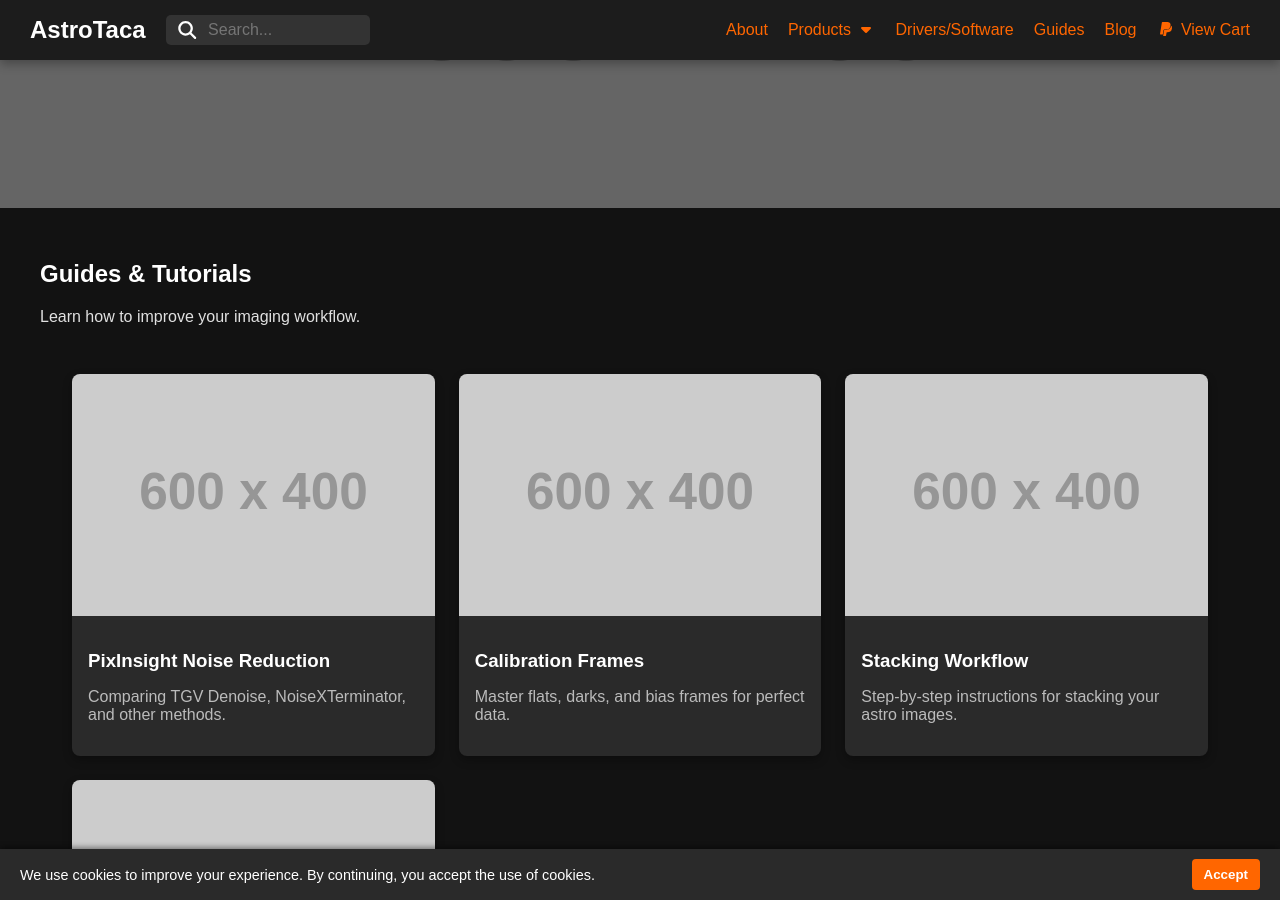
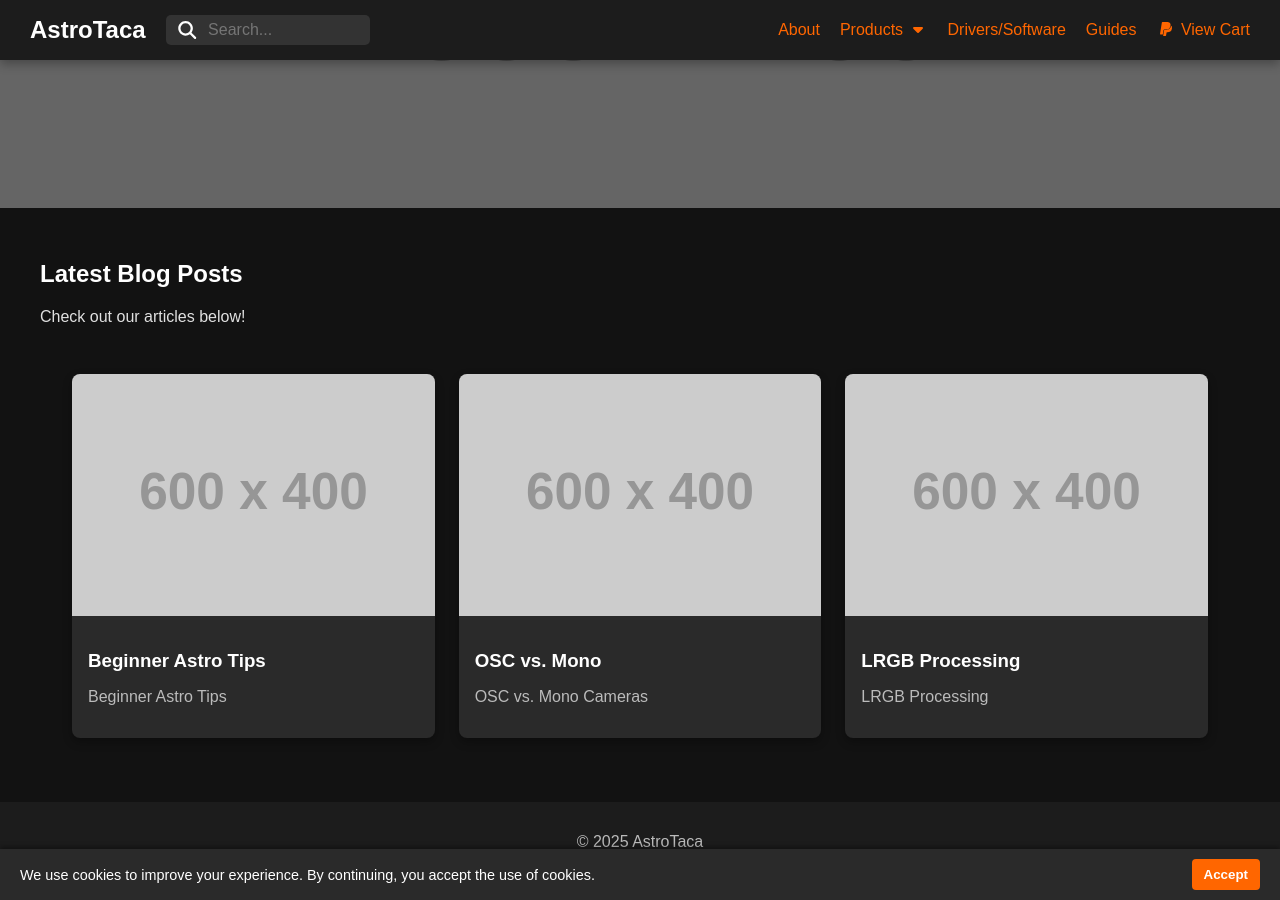
Before and after one commit to astrotaca/website, a Jekyll site: the page built from guides.md, in a window 1280 px wide and 900 px high, scrolled down 212 px. Built offline with Jekyll 4.4.1, drawn with Linux system fonts in a browser that asks for light colours; some of the changed text lies outside the part shown.

Commit message:
updates to the website

```diff
--- a/_config.yml
+++ b/_config.yml
@@ -23,7 +23,7 @@ exclude:
   - vendor/
 
 # Permalinks (For SEO-friendly URLs)
-permalink: /blog/:title/
+permalink: /guides/:title/
 
 # Navigation Links
 navbar_links:
@@ -35,10 +35,9 @@ navbar_links:
     url: "/drivers/"
   - title: "Guides"
     url: "/guides/"
-  - title: "Blog"
-    url: "/blog/"
   - title: "Contact"
     url: "/contact/"
+
 
 # Social Links
 social:
--- a/_layouts/default.html
+++ b/_layouts/default.html
@@ -5,30 +5,23 @@
   <title>{{ page.title }} | AstroTaca</title>
   <meta name="viewport" content="width=device-width, initial-scale=1">
 
-  <!-- Basic SEO / Keywords -->
   <meta name="description" content="{{ page.seo_description | default: 'AstroTaca - Astrophotography Gear & Guides' }}">
   <meta name="keywords" content="{{ page.seo_keywords | default: 'astrophotography, astro gear, telescopes, eaf, flat panel, astro brand' }}">
 
-  <!-- Main CSS -->
   <link rel="stylesheet" href="{{ '/assets/main.css' | relative_url }}">
 
-  <!-- FontAwesome for icons -->
   <script defer src="https://cdn.jsdelivr.net/npm/@fortawesome/fontawesome-free/js/all.min.js"></script>
 
-  <!-- AOS (Animate On Scroll) CSS -->
   <link rel="stylesheet" href="https://unpkg.com/aos@2.3.1/dist/aos.css" />
 </head>
 <body>
 
-  <!-- === HEADER (sticky) === -->
   <header>
     <div class="header-left">
-      <!-- LOGO => Home (No house icon, just text) -->
       <div class="logo">
         <a href="/" style="color:#fff; font-size:24px; font-weight:bold; text-decoration:none;">AstroTaca</a>
       </div>
 
-      <!-- SEARCH BOX -->
       <div class="search-box always-visible">
         <i class="fas fa-search search-icon" onclick="toggleSearch()"></i>
         <input type="text" id="search-input" placeholder="Search..." onkeyup="liveSearch()">
@@ -36,11 +29,9 @@
       </div>
     </div>
 
-    <!-- NAVIGATION -->
     <nav id="nav-menu">
       <a href="/about/">About</a>
 
-      <!-- PRODUCTS (dropdown) -->
       <div class="nav-dropdown">
         <a href="/products/" class="nav-dropbtn">Products <i class="fas fa-caret-down"></i></a>
         <div class="nav-dropdown-content">
@@ -68,18 +56,15 @@
       </div>
     </nav>
 
-    <!-- HAMBURGER ICON (mobile) -->
     <div class="menu-icon" onclick="toggleMenu()">
       <i class="fas fa-bars"></i>
     </div>
   </header>
 
-  <!-- === MAIN CONTENT === -->
   <main>
     {{ content }}
   </main>
 
-  <!-- === FOOTER === -->
   <footer>
     <p>&copy; {{ site.time | date: '%Y' }} AstroTaca</p>
     <div class="social-links" style="margin-top:8px;">
@@ -92,16 +77,13 @@
     </div>
   </footer>
 
-  <!-- COOKIE BANNER -->
   <div class="cookie-banner" id="cookie-banner" style="display:none;">
     <p>We use cookies to improve your experience. By continuing, you accept the use of cookies.</p>
     <button id="cookie-accept-btn">Accept</button>
   </div>
 
-  <!-- Main JS -->
   <script src="{{ '/assets/main.js' | relative_url }}"></script>
 
-  <!-- AOS (Animate On Scroll) JS -->
   <script src="https://unpkg.com/aos@2.3.1/dist/aos.js"></script>
   <script>AOS.init({ duration:800, once:true });</script>
 </body>
--- a/assets/main.js
+++ b/assets/main.js
@@ -12,7 +12,7 @@ function toggleMenu(){
   }
 }
 
-// Close menu if clicked outside
+// Close menu if clicking outside
 document.addEventListener("click", function(e){
   const nav = document.getElementById("nav-menu");
   const menuIcon = document.querySelector(".menu-icon");
@@ -32,16 +32,16 @@ const searchItems = [
   { name: "DC Hub", link: "/products/dc-hub/" },
   { name: "Drivers/Software", link: "/drivers/" },
   { name: "Guides", link: "/guides/" },
-  { name: "Blog", link: "/blog/" },
   { name: "Contact", link: "/contact/" },
   { name: "FAQ", link: "/faq/" },
-  // Blog examples
-  { name: "LRGB Processing", link: "/blog/lrgb-processing/" },
-  { name: "OSC vs. Mono Cameras", link: "/blog/osc-vs-mono/" },
-  { name: "Beginner Astro Tips", link: "/blog/beginners-astro-tips/" },
-  // "ASCOM" -> drivers
+
+  // Updated guide examples
+  { name: "LRGB Processing", link: "/guides/lrgb-processing/" },
+  { name: "OSC vs. Mono Cameras", link: "/guides/osc-vs-mono/" },
+  { name: "Beginner Astro Tips", link: "/guides/beginners-astro-tips/" },
   { name: "ascom", link: "/drivers/" }
 ];
+
 
 // TOGGLE SEARCH
 function toggleSearch(){
@@ -114,3 +114,27 @@ document.addEventListener("DOMContentLoaded", function(){
     });
   }
 });
+
+document.addEventListener("DOMContentLoaded", function() {
+  // Select all *internal* links (those pointing to your domain or a relative path).
+  const internalLinks = document.querySelectorAll("a[href^='/'], a[href^='" + window.location.origin + "']");
+
+  internalLinks.forEach(link => {
+    // If the link is supposed to open in a new tab or has special function, skip it.
+    // (Example: skip if link has target="_blank")
+    if (link.target === "_blank") return;
+
+    link.addEventListener("click", function(e) {
+      e.preventDefault();
+      const href = this.getAttribute("href");
+
+      // Add the fade-out class
+      document.body.classList.add("fade-out");
+
+      // Navigate after 400ms (matching the CSS transition time)
+      setTimeout(() => {
+        window.location.href = href;
+      }, 400);
+    });
+  });
+});
--- a/guides.md
+++ b/guides.md
@@ -1,45 +1,23 @@
 ---
 layout: page
-title: "Guides"
-permalink: /guides/
-hero_image: "https://via.placeholder.com/1600x400/222222/ffffff?text=AstroTaca+Guides"
-seo_description: "Astrophotography guides & tutorials"
-seo_keywords: "pixinsight, stacking workflow, flats, darks, astrophotography guide"
+title: "Blog"
+permalink: /blog/
+hero_image: "https://via.placeholder.com/1600x400/222222/ffffff?text=AstroTaca+Blog"
+seo_description: "AstroTaca Blog - Astrophotography articles & tutorials"
+seo_keywords: "astronomy blog, astrophotography tutorials, astro guides"
 ---
 
-<h2>Guides & Tutorials</h2>
-<p>Learn how to improve your imaging workflow.</p>
+<h2>Latest Blog Posts</h2>
+<p>Check out our articles below!</p>
 
 <div class="card-grid">
-  <a class="card" href="/guides/pixinsight-denoise/">
-    <img src="https://via.placeholder.com/600x400/383838/ffffff?text=Noise+Reduction" alt="PixInsight Noise Reduction">
-    <div class="card-content">
-      <h3>PixInsight Noise Reduction</h3>
-      <p>Comparing TGV Denoise, NoiseXTerminator, and other methods.</p>
-    </div>
-  </a>
-
-  <a class="card" href="#">
-    <img src="https://via.placeholder.com/600x400/383838/ffffff?text=Calibration" alt="Calibration Frames">
-    <div class="card-content">
-      <h3>Calibration Frames</h3>
-      <p>Master flats, darks, and bias frames for perfect data.</p>
-    </div>
-  </a>
-
-  <a class="card" href="#">
-    <img src="https://via.placeholder.com/600x400/444444/ffffff?text=Stacking" alt="Stacking Workflow">
-    <div class="card-content">
-      <h3>Stacking Workflow</h3>
-      <p>Step-by-step instructions for stacking your astro images.</p>
-    </div>
-  </a>
-
-  <a class="card" href="#">
-    <img src="https://via.placeholder.com/600x400/505050/ffffff?text=Processing" alt="Image Processing">
-    <div class="card-content">
-      <h3>Image Processing Basics</h3>
-      <p>Stretching, color balance, and sharpening made easy.</p>
-    </div>
-  </a>
+  {% for post in site.posts %}
+    <a class="card" href="{{ post.url }}">
+      <img src="https://via.placeholder.com/600x400/555555/ffffff?text={{ post.title | escape }}" alt="{{ post.title }}">
+      <div class="card-content">
+        <h3>{{ post.title }}</h3>
+        <p>{{ post.excerpt | strip_html | truncate: 120 }}</p>
+      </div>
+    </a>
+  {% endfor %}
 </div>
```
Also changed, not shown: other parts of _layouts/default.html (+0 -3 lines), blog.md (deleted, +0 -23 lines).
